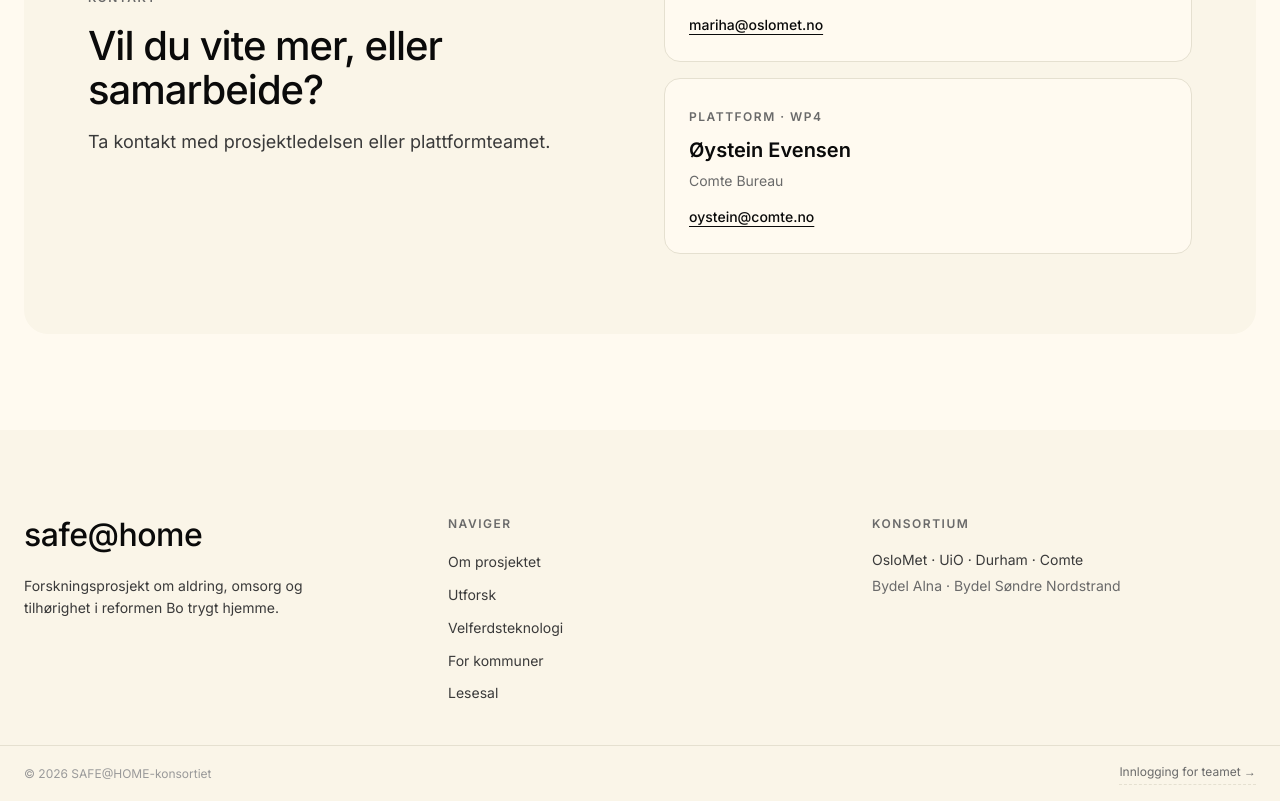
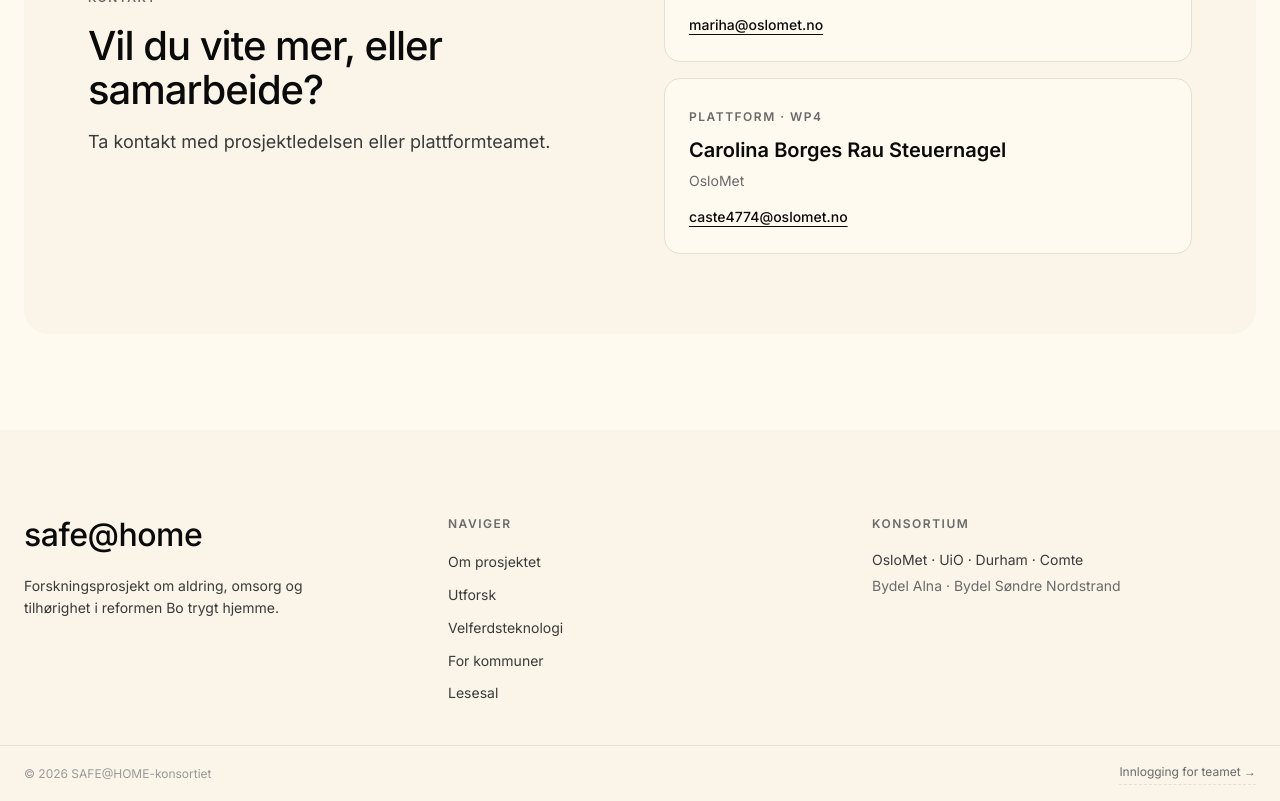
Before and after one commit to bjornrl/safeathome-public, a Next.js app: page / in a window 1280 px wide. Shown: the part 4280-5081 px from the top of the page. Built offline with nearby package versions, Linux system fonts and the light colour scheme; no server answers; the database is empty.

Commit message:
caro agein

```diff
--- a/src/app/page.tsx
+++ b/src/app/page.tsx
@@ -431,9 +431,9 @@ export default function HomePage() {
                 />
                 <ContactCard
                   label="Plattform · WP4"
-                  name="Øystein Evensen"
-                  org="Comte Bureau"
-                  email="oystein@comte.no"
+                  name="Carolina Borges Rau Steuernagel"
+                  org="OsloMet"
+                  email="caste4774@oslomet.no"
                 />
               </div>
             </div>
```
